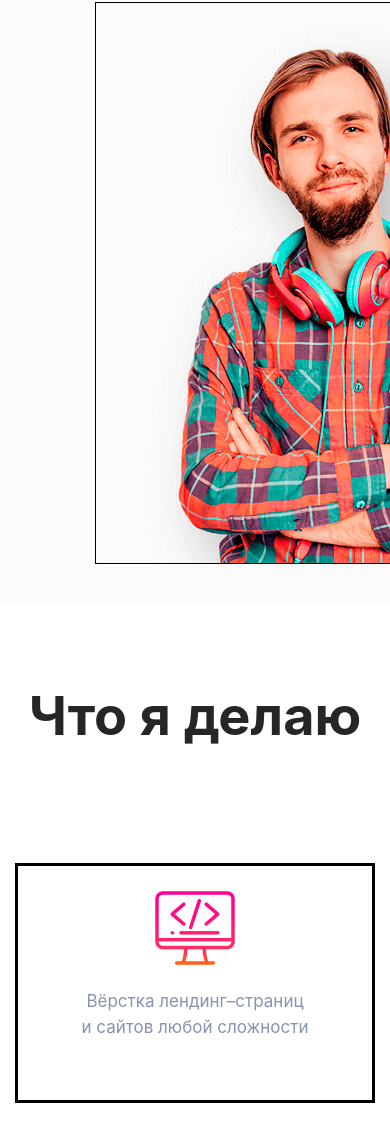
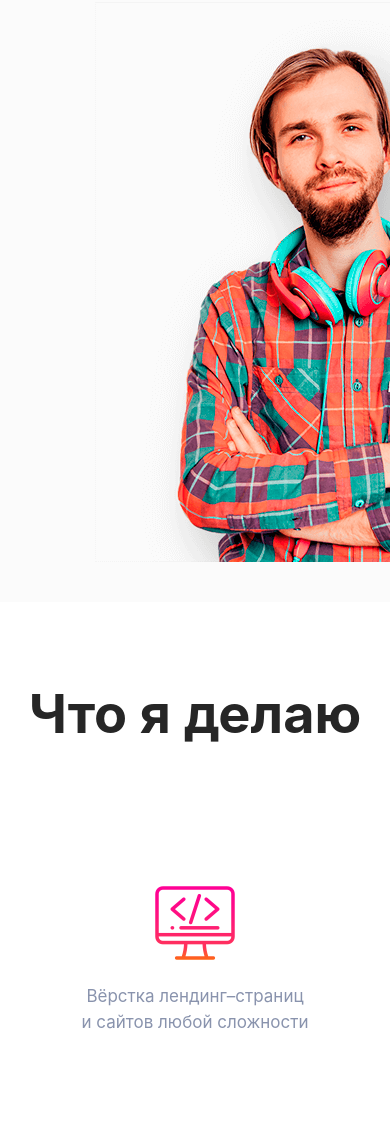
Before and after one commit to TEROMO/Bootstrap-site, a plain HTML site: page index.html in a window 390 px wide. Shown: the part 838-1964 px from the top of the page. Drawn offline with nearby package versions, Linux system fonts and the light colour scheme; files whose address does not match are found by name.

Commit message:
Убрал border стили

```diff
--- a/css/style.less
+++ b/css/style.less
@@ -259,7 +259,6 @@ footer{
         }
         &-content{
             img{
-                border:1px solid #000;
                 margin: 4rem 8rem;
             }
             button{
@@ -274,7 +273,6 @@ footer{
     .work{
         &-content{
             &-block{
-                border:3px solid #000;
                 margin-top: 2.5rem;
                 padding:2.5rem;
                 height: 24rem;
```
Also changed, not shown: css/style.css.
